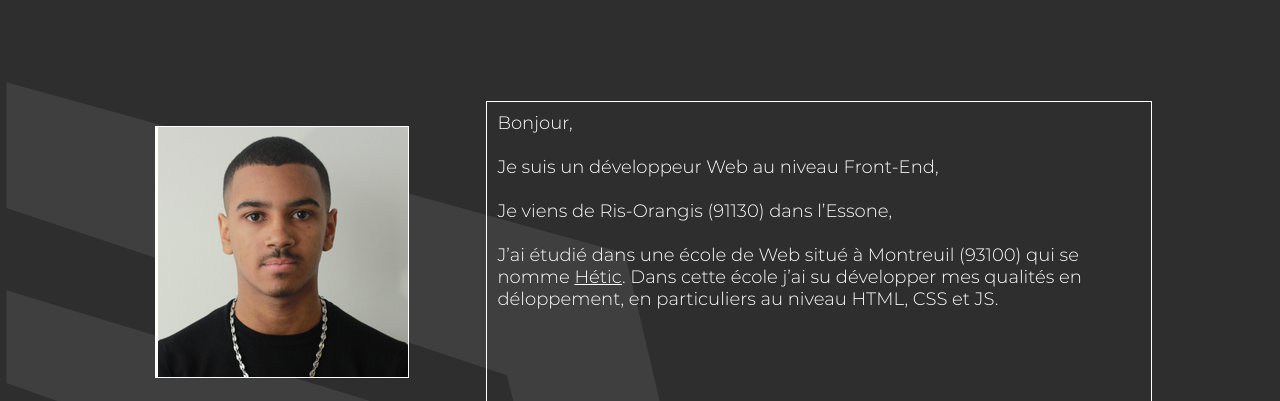
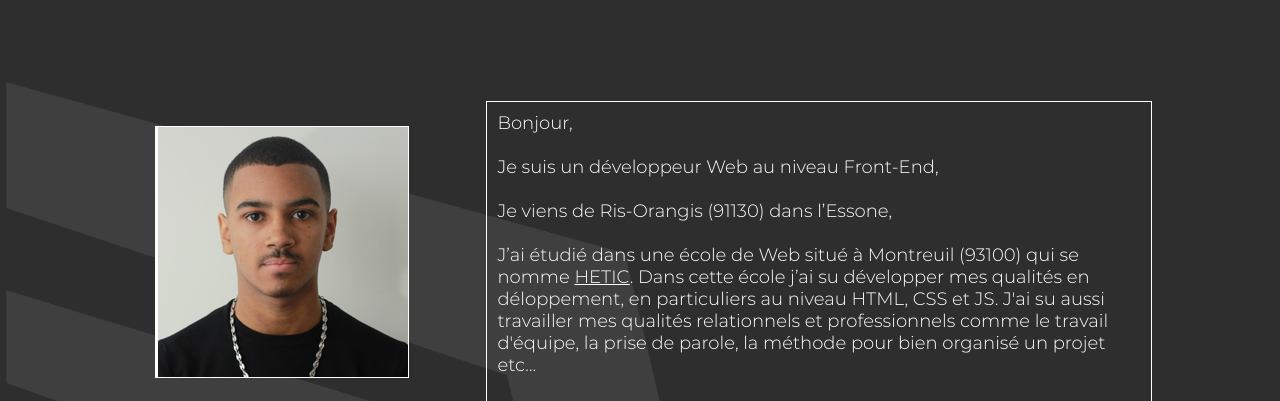
Before and after one commit to Idriss91130/Portfolio, a website built with Parcel: page src/about.html in a window 1280 px wide. Shown: the top 401 px of the page. Built offline with nearby package versions, Linux system fonts and the light colour scheme; a web font is replaced by a local one.

Commit message:
finalisation du format desktop

```diff
--- a/src/about.html
+++ b/src/about.html
@@ -21,12 +21,13 @@
 
                 Je viens de Ris-Orangis (91130) dans l’Essone,<br><br>
 
-                J’ai étudié dans une école de Web situé à Montreuil (93100) qui se nomme <a target="_blank" href="https://www.hetic.net/">Hétic</a>. Dans cette école j’ai su développer
-                mes qualités en déloppement, en particuliers au niveau HTML, CSS et JS.</p>
+                J’ai étudié dans une école de Web situé à Montreuil (93100) qui se nomme <a target="_blank" href="https://www.hetic.net/">HETIC</a>. Dans cette école j’ai su développer
+                mes qualités en déloppement, en particuliers au niveau HTML, CSS et JS. J'ai su aussi travailler mes qualités relationnels et professionnels comme le travail d'équipe,
+                 la prise de parole, la méthode pour bien organisé un projet etc...</p>
         </div>
     </div>
     <div class="contact">
-        <a href="/img/Capture.PNG" download="CV">Télécharger mon CV</a>
+        <a href="./img/CV Idriss Fall.pdf" download="CV_Idriss_FALL">Télécharger mon CV</a>
         <a href="https://www.linkedin.com/in/idriss-fall/" target="blank">Linkedin</a>
         <p>idriss.fall@hetic.net</p>
         <p>+33 6 48 72 87 01</p>
```
Also changed, not shown: 1 other file.
